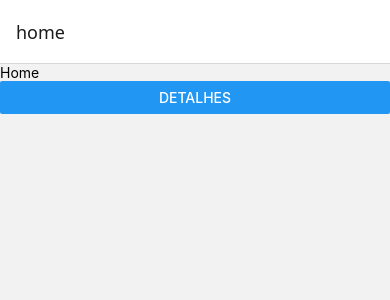
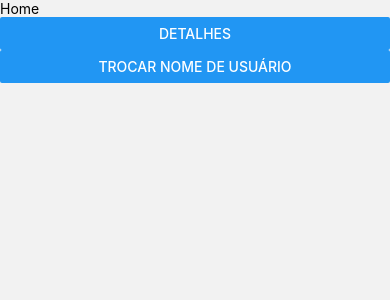
Before and after one commit to guiireal/humor-tracker, a React Native app: screen /home in a window 390 px wide. Shown: the top 300 px of the page. Built offline with nearby package versions, Linux system fonts and the light colour scheme.

Commit message:
feat: ajust Routes

```diff
--- a/src/Routes.tsx
+++ b/src/Routes.tsx
@@ -1,13 +1,14 @@
-import { NavigationContainer, RouteProp } from "@react-navigation/native";
+import { NavigationContainer, type RouteProp } from "@react-navigation/native";
 import {
   createNativeStackNavigator,
-  NativeStackNavigationProp,
+  type NativeStackNavigationProp,
 } from "@react-navigation/native-stack";
+import { SafeAreaView } from "react-native-safe-area-context";
 import DetailScreen from "./screens/Detail";
 import HomeScreen from "./screens/Home";
 import SetUserNameScreen from "./screens/SetUserName";
 
-export type RootStackParamList = {
+export type RootStackRouteProps = {
   home: undefined;
   detail: {
     rate: number;
@@ -15,23 +16,42 @@ export type RootStackParamList = {
   setUserName: undefined;
 };
 
-export type NavigationStackScreenProps =
-  NativeStackNavigationProp<RootStackParamList>;
+export type NavigationStackProps =
+  NativeStackNavigationProp<RootStackRouteProps>;
 
-export type RouteProps<T extends keyof RootStackParamList> = RouteProp<
-  RootStackParamList,
+export type RouteProps<T extends keyof RootStackRouteProps> = RouteProp<
+  RootStackRouteProps,
   T
 >;
 
-const Stack = createNativeStackNavigator<RootStackParamList>();
+const Stack = createNativeStackNavigator<RootStackRouteProps>();
 
 export function AppRoutes() {
   return (
     <NavigationContainer>
-      <Stack.Navigator>
+      <Stack.Navigator
+        initialRouteName="home"
+        screenOptions={{ headerShown: false }}
+        screenLayout={({ children }) => <SafeAreaView>{children}</SafeAreaView>}
+      >
         <Stack.Screen name="home" component={HomeScreen} />
-        <Stack.Screen name="detail" component={DetailScreen} />
-        <Stack.Screen name="setUserName" component={SetUserNameScreen} />
+        <Stack.Group
+          screenOptions={{
+            presentation: "formSheet",
+            sheetCornerRadius: 24,
+          }}
+        >
+          <Stack.Screen
+            name="detail"
+            component={DetailScreen}
+            options={{ sheetAllowedDetents: [0.8, 0.95] }}
+          />
+          <Stack.Screen
+            name="setUserName"
+            component={SetUserNameScreen}
+            options={{ sheetAllowedDetents: [0.4, 0.6] }}
+          />
+        </Stack.Group>
       </Stack.Navigator>
     </NavigationContainer>
   );
--- a/src/screens/Home.tsx
+++ b/src/screens/Home.tsx
@@ -1,9 +1,9 @@
 import { useNavigation } from "@react-navigation/native";
 import { Button, Text } from "react-native";
-import type { NavigationStackScreenProps } from "../Routes";
+import type { NavigationStackProps } from "../Routes";
 
 export default function HomeScreen() {
-  const navigation = useNavigation<NavigationStackScreenProps>();
+  const navigation = useNavigation<NavigationStackProps>();
 
   return (
     <>
@@ -12,6 +12,11 @@ export default function HomeScreen() {
         title="Detalhes"
         onPress={() => navigation.navigate("detail", { rate: 5 })}
       />
+
+      <Button
+        title="Trocar nome de usuário"
+        onPress={() => navigation.navigate("setUserName")}
+      />
     </>
   );
 }
--- a/tsconfig.json
+++ b/tsconfig.json
@@ -1,6 +1,7 @@
 {
   "extends": "expo/tsconfig.base",
   "compilerOptions": {
-    "strict": true
+    "strict": true,
+    "verbatimModuleSyntax": true
   }
 }
```
